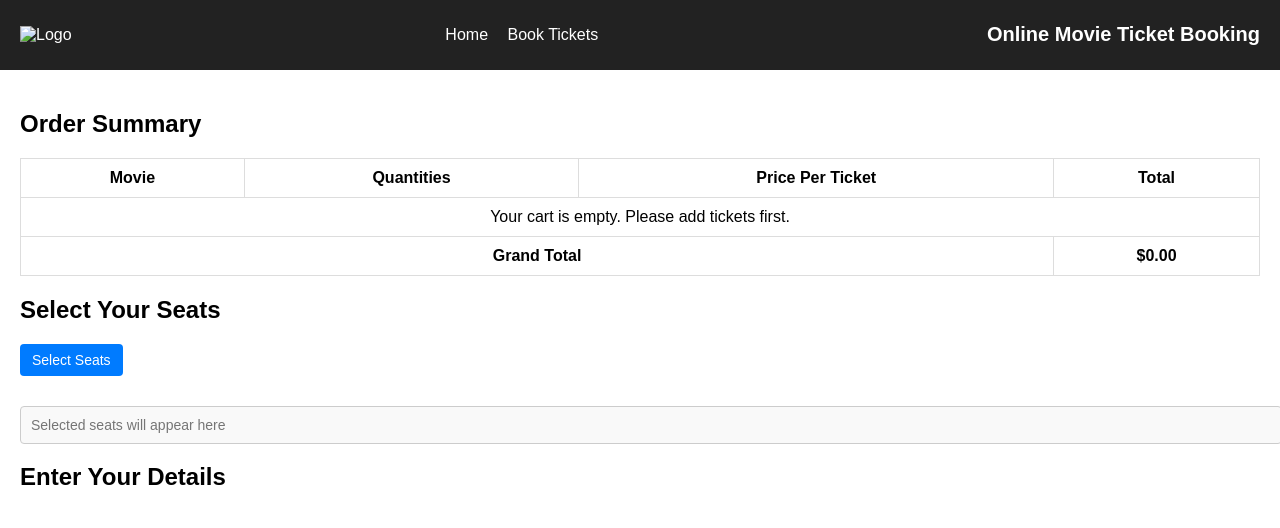
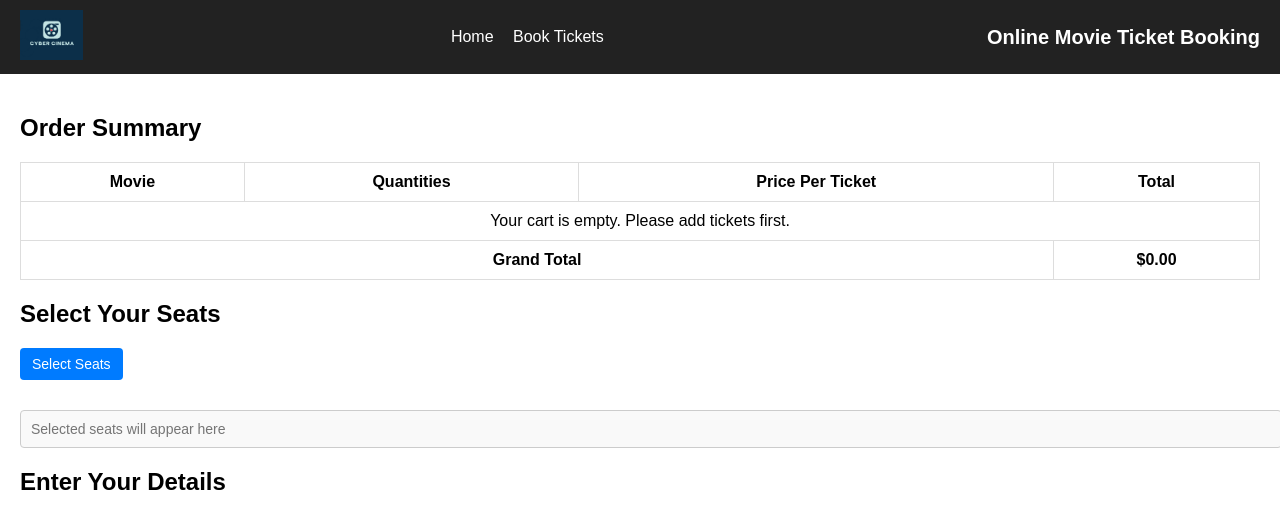
Before and after one commit to Abdulmalik-n/cybercinemafix, a plain HTML site: page checkout.html in a window 1280 px wide. Drawn offline with Linux system fonts and the light colour scheme; the site is published under a folder, as on GitHub Pages, so addresses that start at the root find nothing.

Commit message:
Update checkout.html

```diff
--- a/checkout.html
+++ b/checkout.html
@@ -16,7 +16,7 @@
   <header>
     <div class="header-container">
       <div class="logo">
-        <img src="/images/logo.png" alt="Logo">
+        <img src="images/logo.png" alt="Logo">
       </div>
       <nav class="left-nav">
         <a href="index.html">Home</a>
```
